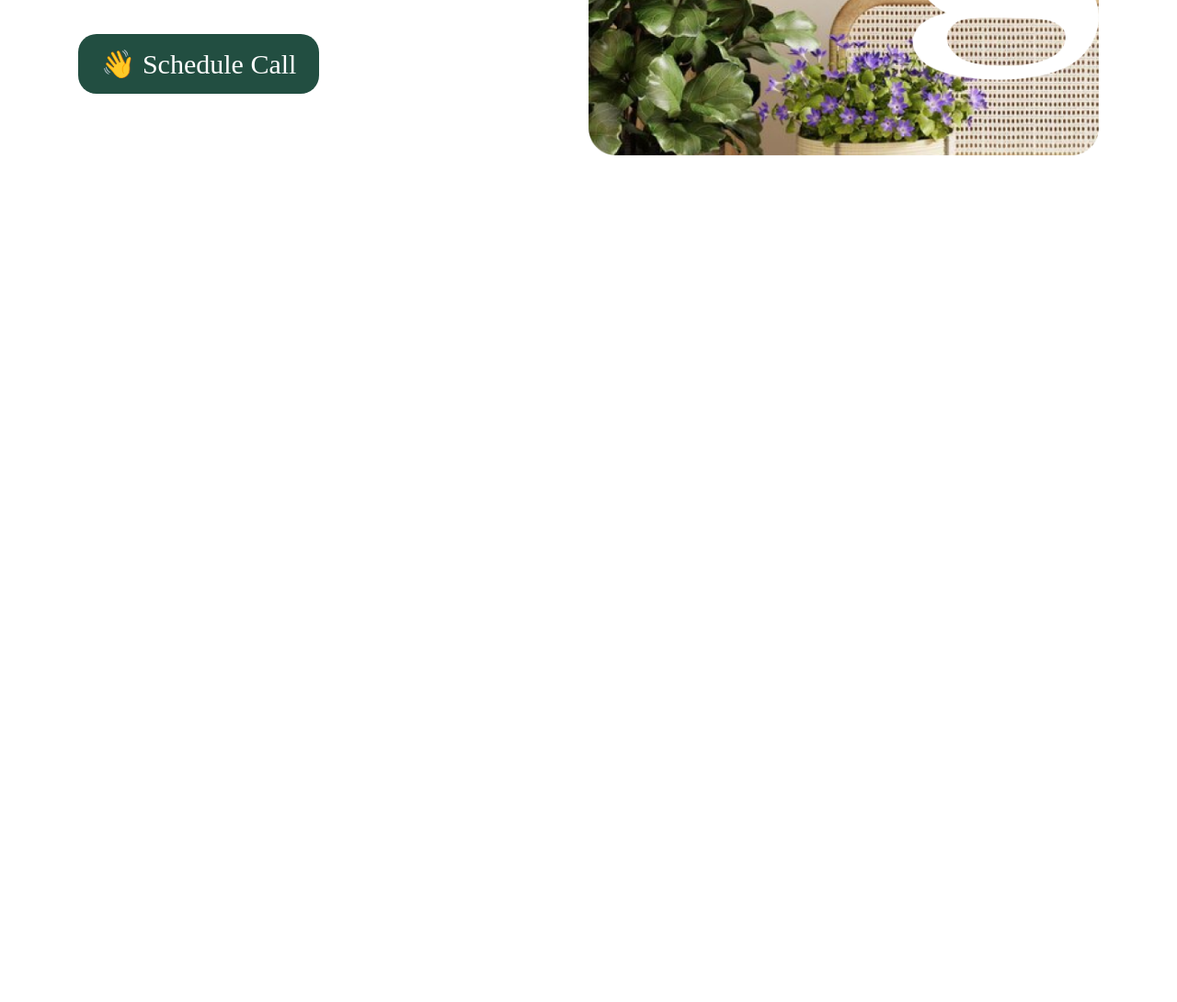
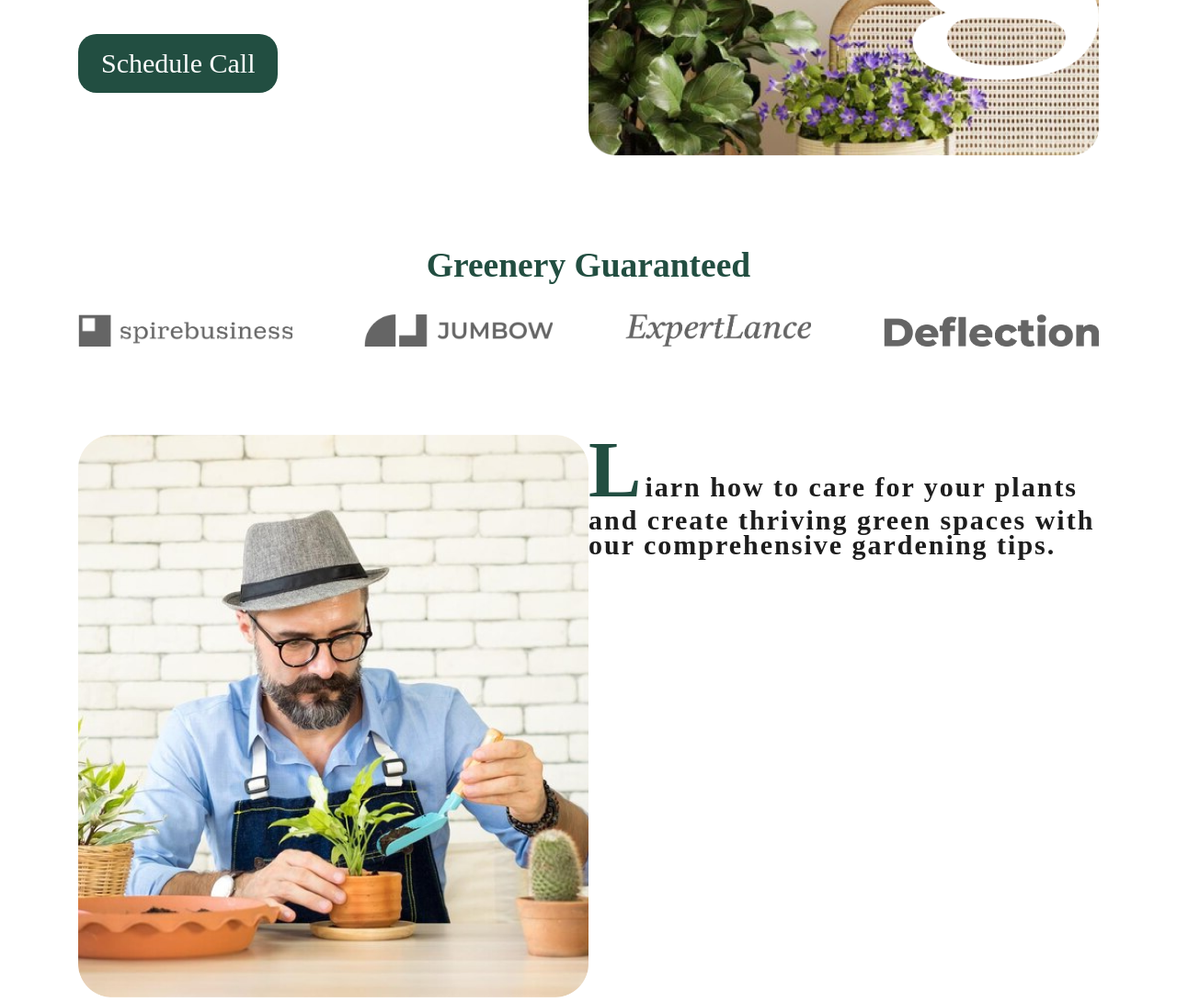
Before and after one commit to ManthanPatwala/greengrove, a website: page Index.html in a window 1280 px wide. Shown: the part 594-1684 px from the top of the page at 92% size. Before the commit the page ends 861 px from the top, so only its background shows below. Drawn offline with Linux system fonts and the light colour scheme; a web font is replaced by a local one.

Commit message:
added new section

```diff
--- a/Index.html
+++ b/Index.html
@@ -55,7 +55,7 @@
             </p>
 
             <a href="#" class="section-hero-container__textbox-cta btn"
-              >👋 Schedule Call</a
+              >Schedule Call</a
             >
           </div>
           <div class="section-hero-container__imgbox">
@@ -67,6 +67,65 @@
           </div>
         </div>
       </section>
+
+      <section class="section-logopanel">
+        <div
+          class="section-logopannel-container main-container padding-side maring-side-auto margin-bottom-xl"
+        >
+          <div
+            class="section-logopannel-container__heading center-align-txt margin-bottom-l"
+          >
+            <h2 class="section-logopannel-container__heading-text">
+              Greenery Guaranteed
+            </h2>
+          </div>
+
+          <div class="section-logopannel-container__imxbox flex-container-01">
+            <img
+              class="section-logopannel-container__imxbox-img"
+              src="./img/logo-pannel-01.png"
+              alt=""
+            />
+            <img
+              class="section-logopannel-container__imxbox-img"
+              src="./img/logo-pannel-02.png"
+              alt=""
+            />
+            <img
+              class="section-logopannel-container__imxbox-img"
+              src="./img/logo-pannel-04.png"
+              alt=""
+            />
+            <img
+              class="section-logopannel-container__imxbox-img"
+              src="./img/logo-pannel-05.png"
+              alt=""
+            />
+          </div>
+        </div>
+      </section>
+
+      <section class="section-gradning-tips">
+        <div
+          class="section-gradning-tips-container main-container maring-side-auto marign-top-bottom padding-side grid grid--2-col"
+        >
+          <div class="section-gradning-tips-container__imgbox">
+            <img
+              class="section-gradning-tips-container__imgbox-img"
+              src="./img/gradning-tips-hero.png"
+              alt=""
+            />
+          </div>
+
+          <div class="section-gradning-tips-container__txtbox">
+            <h2 class="section-gradning-tips-container__txtbox-heading">
+              <span class="first-letter">L</span>iarn how to care for your
+              plants and create thriving green spaces with our comprehensive
+              gardening tips.
+            </h2>
+          </div>
+        </div>
+      </section>
     </main>
   </body>
 </html>
--- a/sass/Homepage.scss
+++ b/sass/Homepage.scss
@@ -83,7 +83,7 @@
 }
 
 .btn:hover {
-  transform: translateY(2px);
+  transform: translateY(-2px);
   box-shadow: 10px 7px 9.5px rgba(0, 0, 0, 0.119);
 }
 
@@ -94,3 +94,40 @@
   font-size: 8.6rem;
   color: var(--primary-color);
 }
+
+// logo pannerl
+
+.section-logopannel-container {
+  &__heading {
+    font-size: 2.5rem;
+    color: var(--primary-color);
+    font-weight: bold;
+  }
+
+  &__imxbox {
+    &-img {
+      height: 3.5rem;
+      // background-color: red;
+    }
+  }
+}
+
+// gradning tips
+
+.section-gradning-tips-container {
+  &__imgbox {
+    &-img {
+      width: 100%;
+    }
+  }
+
+  &__txtbox {
+    &-heading {
+      font-family: var(--primary-font);
+      font-size: 3rem;
+      color: var(--primary-font);
+      letter-spacing: 2px;
+      line-height: 0.9;
+    }
+  }
+}
--- a/sass/base.scss
+++ b/sass/base.scss
@@ -39,6 +39,14 @@ html {
   margin-bottom: 9.6rem;
 }
 
+.margin-bottom-xl {
+  margin-bottom: 9.6rem;
+}
+
+.margin-bottom-l {
+  margin-bottom: 4dvh;
+}
+
 .padding-side {
   padding: 0 1.5rem;
 }
@@ -58,3 +66,20 @@ html {
 .grid--2-col {
   grid-template-columns: repeat(2, 1fr);
 }
+
+.grid--4-col {
+  grid-template-columns: repeat(2, 1fr);
+}
+
+// suppportin class
+
+.center-align-txt {
+  text-align: center;
+}
+
+.flex-container-01 {
+  display: flex;
+  justify-content: space-between;
+
+  gap: 1rem;
+}
```
Also changed, not shown: css/style.css, img/gradning-tips-hero.png (added), img/logo-pannel-01.png (added), img/logo-pannel-02.png (added), img/logo-pannel-04.png (added), img/logo-pannel-05.png (added).
